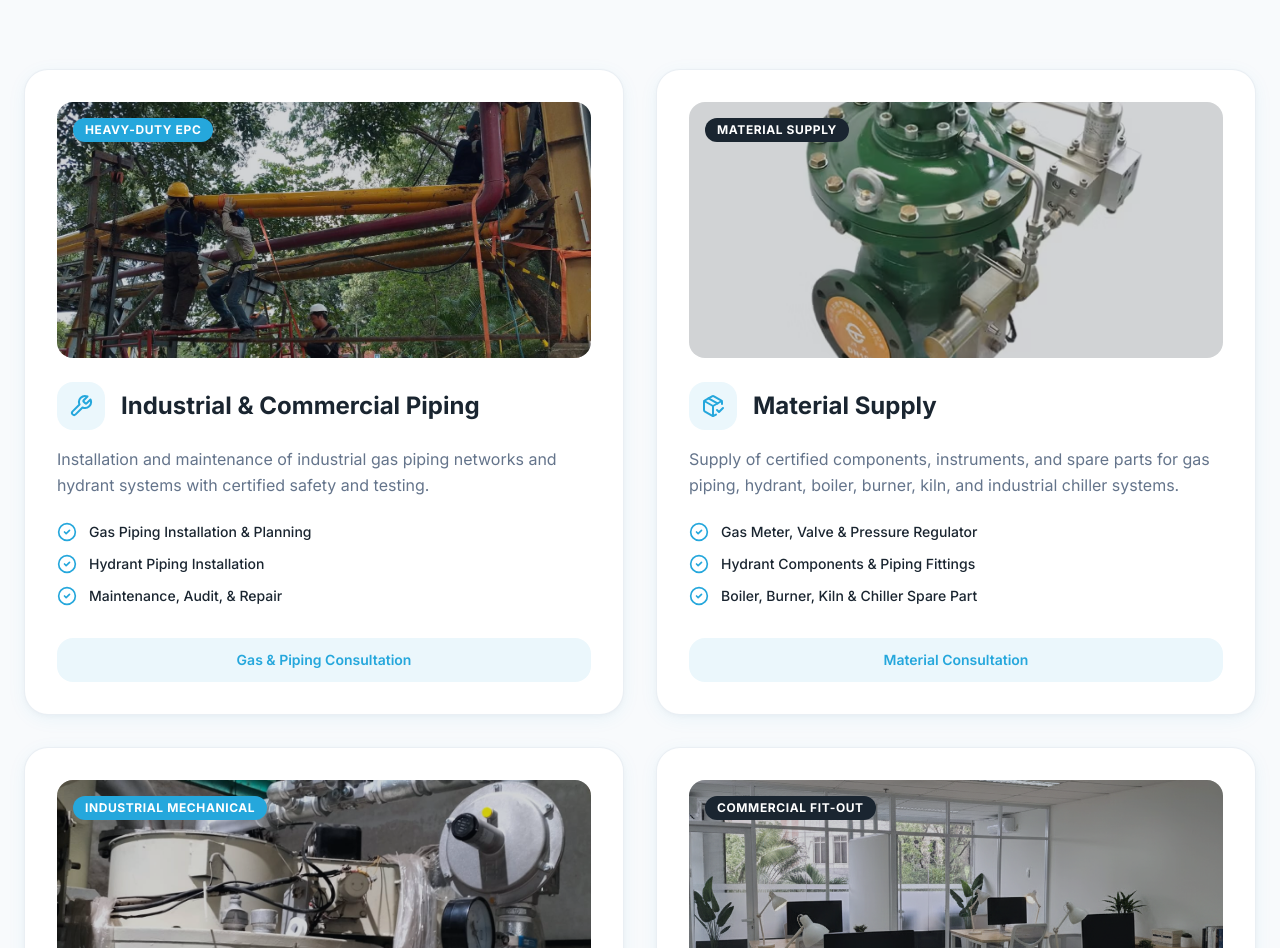
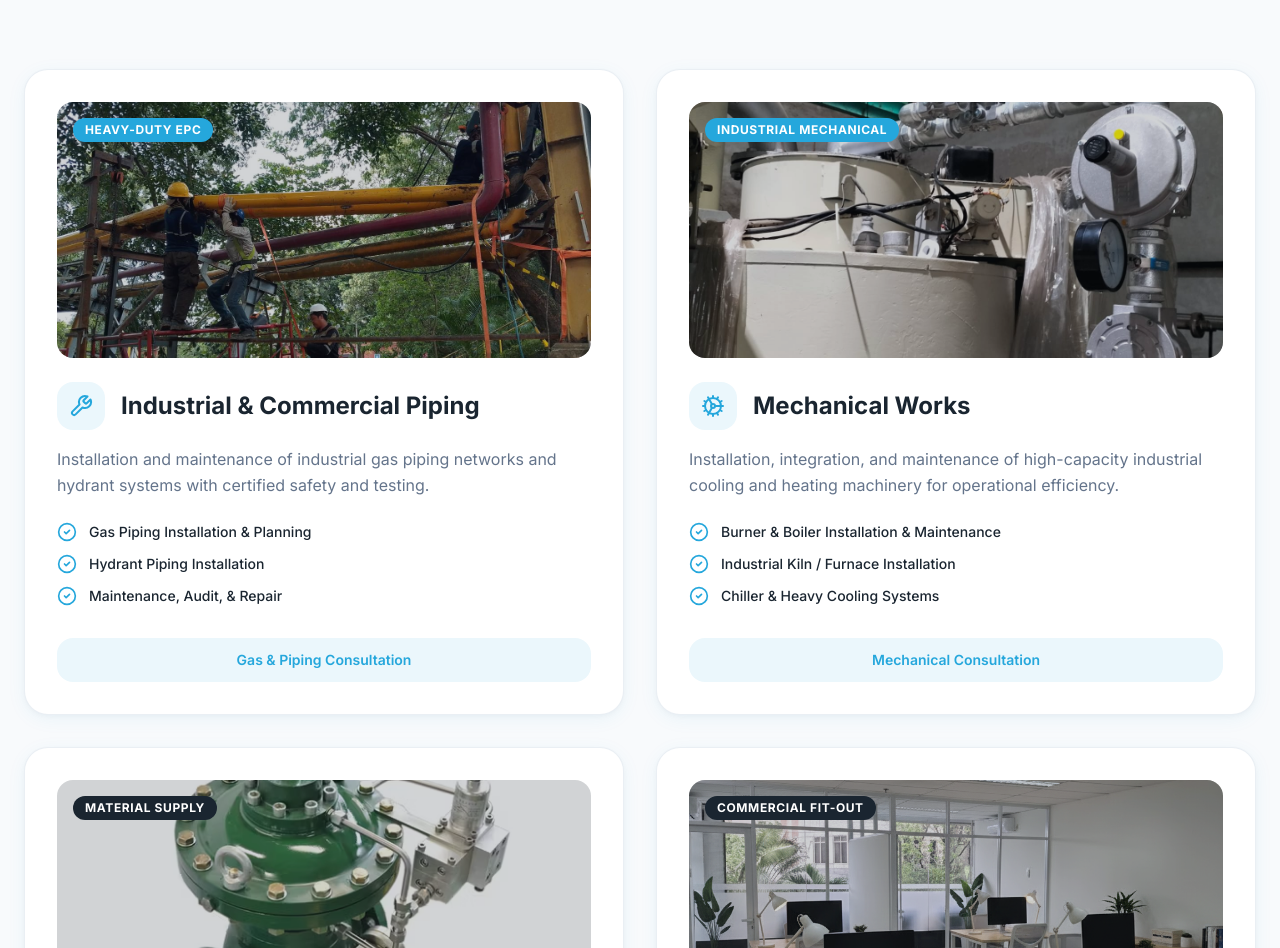
Before and after one commit to reynaldhi/PT-Putu, a Next.js app: page /en in a window 1280 px wide. Shown: the part 1064-2012 px from the top of the page. Built offline with nearby package versions, Linux system fonts and the light colour scheme.

Commit message:
Reorder and update material supply service entry

```diff
--- a/src/components/Services.tsx
+++ b/src/components/Services.tsx
@@ -25,21 +25,21 @@ const servicesConfig: ServiceConfig[] = [
     ctaHref: "https://wa.me/+6289699844403?text=Halo%20PT%20Putu%20Marta%20Mandiri,%20saya%20ingin%20konsultasi%20proyek",
   },
   {
+    id: "mechanical-engineering",
+    translationKey: "mechanical",
+    badgeBg: "bg-primary",
+    icon: Cog,
+    imageSrc: "/images/services/boiler-1.jpg",
+    imageAlt: "Pekerjaan Mekanikal Industri",
+    ctaHref: "https://wa.me/+6289699844403?text=Halo%20PT%20Putu%20Marta%20Mandiri,%20saya%20ingin%20konsultasi%20proyek",
+  },
+  {
     id: "material-supply",
     translationKey: "material",
     badgeBg: "bg-slate-navy",
     icon: PackageCheck,
     imageSrc: "/images/services/regulator-4.png",
     imageAlt: "Pengadaan Material Gas Industri",
-    ctaHref: "https://wa.me/+6289699844403?text=Halo%20PT%20Putu%20Marta%20Mandiri,%20saya%20ingin%20konsultasi%20proyek",
-  },
-  {
-    id: "mechanical-engineering",
-    translationKey: "mechanical",
-    badgeBg: "bg-primary",
-    icon: Cog,
-    imageSrc: "/images/services/boiler-1.jpg",
-    imageAlt: "Pekerjaan Mekanikal Industri",
     ctaHref: "https://wa.me/+6289699844403?text=Halo%20PT%20Putu%20Marta%20Mandiri,%20saya%20ingin%20konsultasi%20proyek",
   },
   {
```
